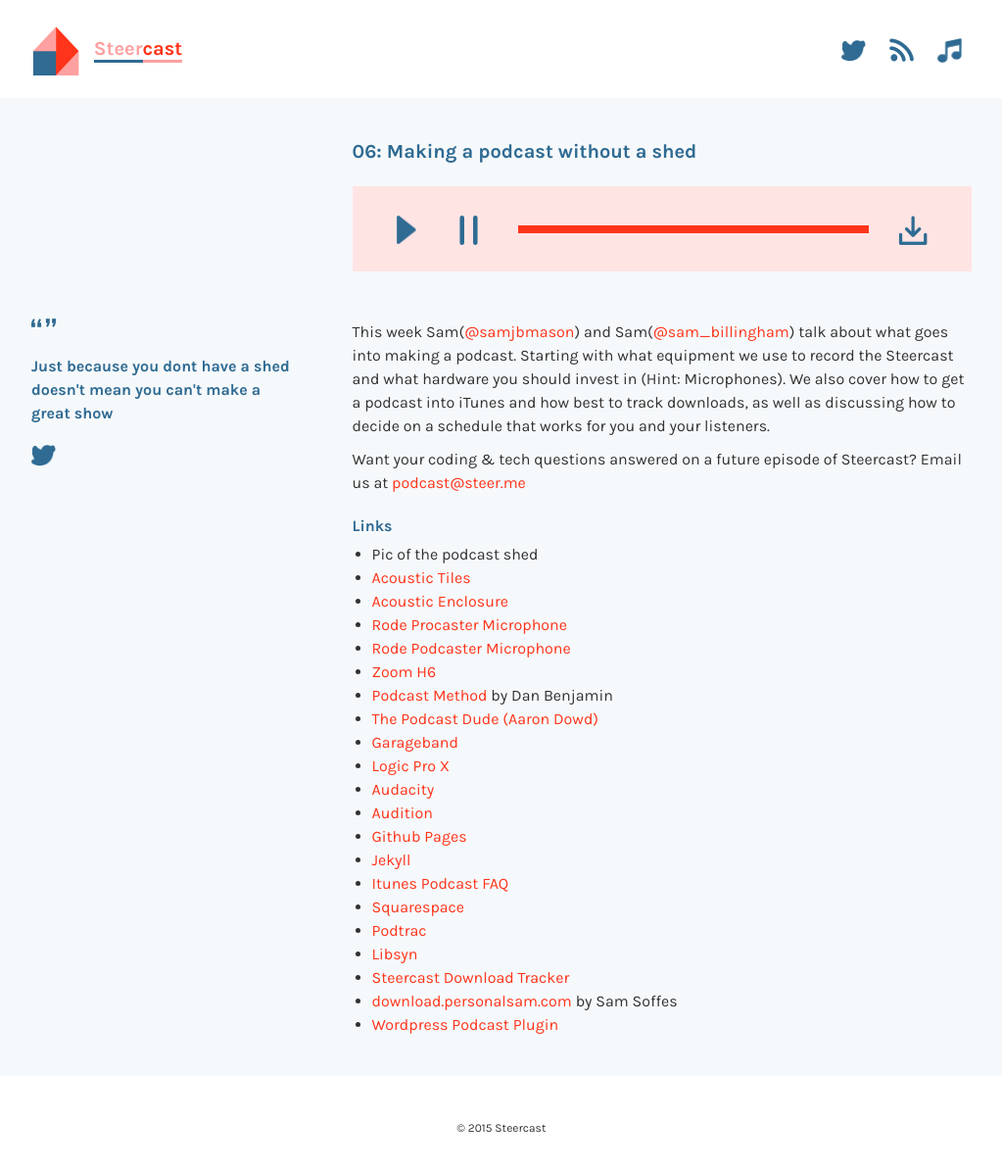
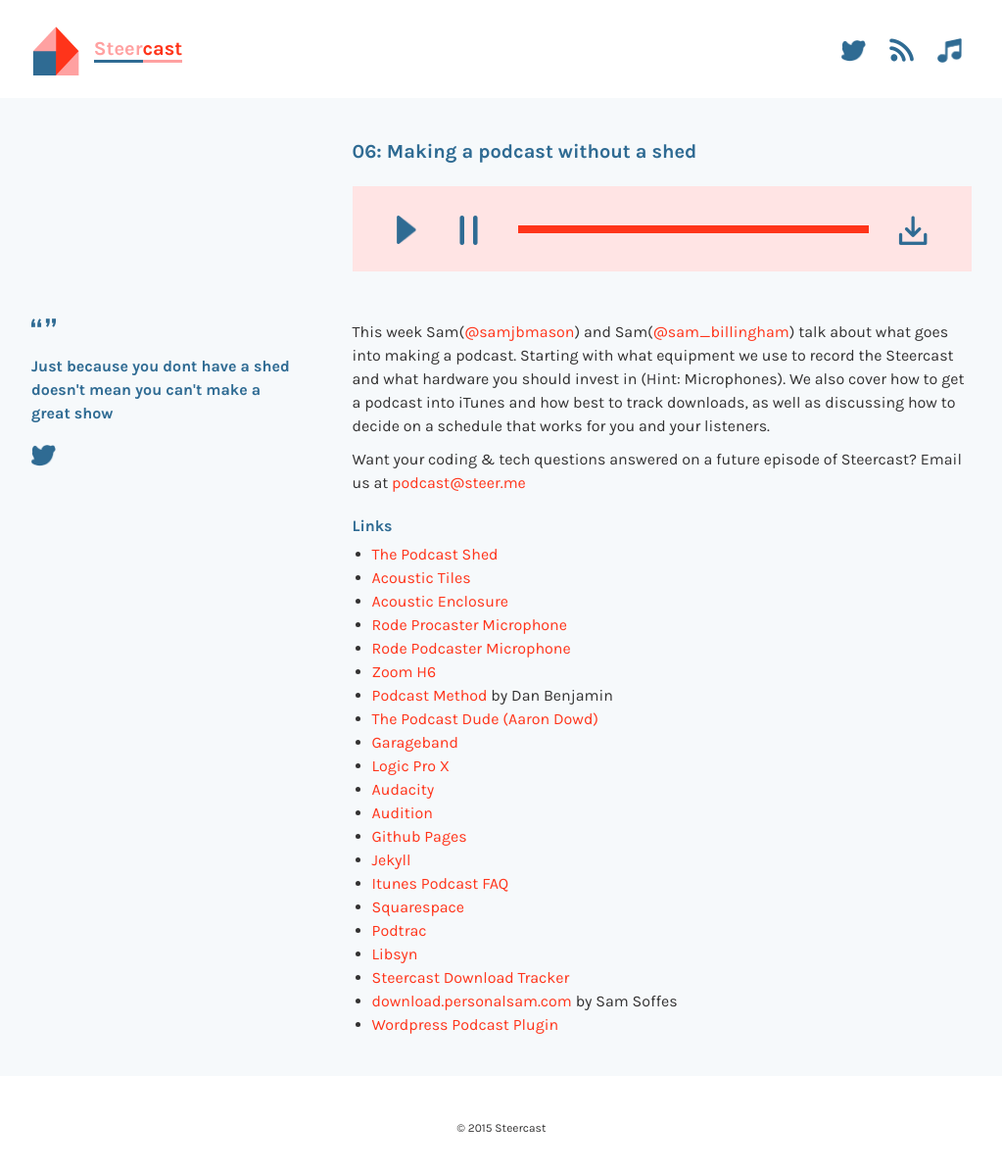
Before and after one commit to vivienney/podcast, a Jekyll site: the page built from _episodes/06.markdown, in a window 1280 px wide and 1202 px high. Shown: the top 1195 px of the window at 98% size, without its empty margins (128-1151 px from the left). Built offline with Jekyll 4.4.1, drawn with Linux system fonts in a browser that asks for light colours.

Commit message:
Use Podcast shed image

```diff
--- a/_episodes/06.markdown
+++ b/_episodes/06.markdown
@@ -18,7 +18,7 @@
 Want your coding & tech questions answered on a future episode of Steercast? Email us at [podcast@steer.me](mailto:podcast@steer.me)
 
 #### Links
-- Pic of the podcast shed
+- [The Podcast Shed](/images/episode_images/shed.jpg)
 - [Acoustic Tiles](http://www.amazon.co.uk/dp/B000RW7U9U)
 - [Acoustic Enclosure](http://www.amazon.co.uk/dp/B00IB6HPEY)
 - [Rode Procaster Microphone](http://www.rode.com/microphones/procaster)
--- a/js/podcast.coffee
+++ b/js/podcast.coffee
@@ -43,6 +43,12 @@
 			currentTime: '.player__current-time'
 			duration: '.player__duration'
 
+
+	# Open Links externally
+	$('.episode__shownotes a').filter ->
+		this.hostname != window.location.hostname
+	.attr('target', '_blank')
+
 	# Analytic events
 
 	currentEpisodeNo = (episode) ->
```
Also changed, not shown: _sass/_base.scss (line endings or trailing spaces), images/episode_images/shed.jpg (added).
